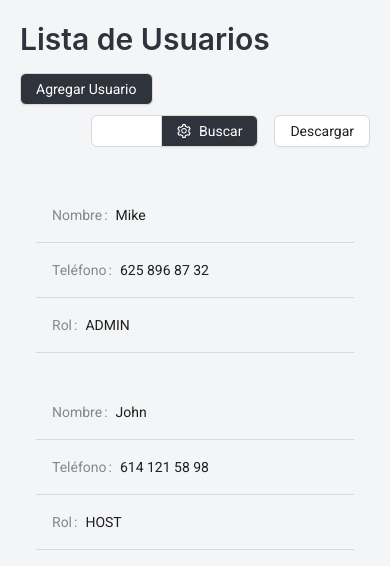
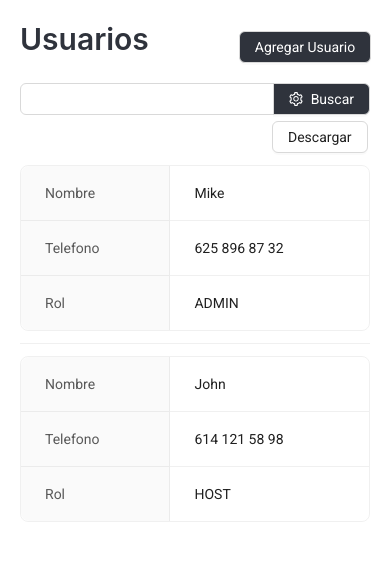
Before and after one commit to alonsosfera/event-ticket-project, a Next.js app: page /users in a window 390 px wide. Shown: the top 566 px of the page. Built offline with nearby package versions, Linux system fonts and the light colour scheme.

Commit message:
use of new reusable component, for the list display in mobile view, also adjusted the buttons with row and col for different screens in user page

```diff
--- a/components/user/users-component.js
+++ b/components/user/users-component.js
@@ -1,9 +1,9 @@
-import { Button, Col, Row, Typography, Input, Space, Modal } from "antd"
+import { Button , Col , Row , Typography , Input , Space , Modal , List } from "antd"
 import { SettingOutlined, EditOutlined, DeleteOutlined } from "@ant-design/icons"
 import NewUser from "@/components/user/new-user-component"
 import { useState } from "react"
 import UsersTableComponent from "@/components/user/users-table-component"
-import UsersListComponent from "@/components/user/users-list-component"
+import DescriptionListComponent from "@/components/shared/description-list-component"
 
 const Users = () => {
   const [isModalVisible, setIsModalVisible] = useState(false)
@@ -67,13 +67,16 @@ const Users = () => {
 
   return (
     <>
-      <Row style={{ background: "#F4F5F7", padding: "20px" }} gutter={[24, 0]}>
+      <Row style={{ padding: "20px" }} gutter={[24, 0]}>
         <Col span={24} style={{ marginBottom: "10px" }}>
           <Row justify="space-between" align="middle">
             <Col>
-              <Typography.Title level={2} style={{ color: "#2F333C" }}>Lista de Usuarios</Typography.Title>
+              <Typography.Title level={2} style={{ color: "#2F333C" }}>Usuarios</Typography.Title>
             </Col>
-            <Col>
+            <Col
+              xs={9}
+              md={4}
+              lg={4}>
               <Button
                 key="submit"
                 onClick={showModal}
@@ -87,8 +90,11 @@ const Users = () => {
         <Col span={24}>
           <Row
             justify="end" align="middle"
-            style={{ marginBottom: "25px" }} gutter={[16, 0]}>
-            <Col span={12}>
+            gutter={[28, 6]}>
+            <Col
+              xs={24}
+              md={18}
+              lg={18}>
               <Space.Compact style={{ width: "100%" }}>
                 <Input />
                 <Button
@@ -98,7 +104,7 @@ const Users = () => {
                 </Button>
               </Space.Compact>
             </Col>
-            <Col>
+            <Col xs={8} md={4}>
               <Button>Descargar</Button>
             </Col>
           </Row>
@@ -114,10 +120,17 @@ const Users = () => {
                 rowSelection={rowSelection} />
             </Col>
             <Col xs={24} md={0}>
-              <UsersListComponent
+              <List
                 dataSource={dataSource}
-                columns={columns}
-                rowSelection={rowSelection} />
+                renderItem={item => (
+                  <List.Item>
+                    <DescriptionListComponent items={[
+                      { label: "Nombre", value: item.name },
+                      { label: "Telefono", value: item.phone },
+                      { label: "Rol", value: item.role }
+                    ]} />
+                  </List.Item>
+                )} />
             </Col>
           </Row>
         </Col>
--- a/components/user/users-list-component.js
+++ b/components/user/users-list-component.js
@@ -1,26 +1,33 @@
-import { Descriptions } from "antd"
-
+import { Col , Descriptions , Row } from "antd"
 
 const UserList = ({ dataSource, columns }) => {
-
   return (
-    <div>
-      {dataSource.map (data => (
+    <Row gutter={[16, 16]}>
+      {dataSource.map(data => (
+        <Col>
           <Descriptions
-          style={{ padding: "1rem" }} key={data.key}>
-          {columns.map (column => (
+            style={{ padding: "1rem", background: "#F4F5F7" }}
+            key={data.key}
+            labelStyle={{ width: "30%", textAlign: "right", paddingRight: "1rem" }}
+            contentStyle={{ width: "70%", textAlign: "left" }}>
+            {columns.map(
+            column =>
               column.dataIndex && (
                 <Descriptions.Item
-                style={{ borderBottom: "1px solid #d5dbdb", padding: "1rem" }}
+                  style={{
+                    borderBottom: "1px solid #d5dbdb",
+                    padding: "1rem"
+                  }}
                   key={column.key}
                   label={column.title}>
                   {data[column.dataIndex]}
                 </Descriptions.Item>
               )
+          )}
+          </Descriptions>
+        </Col>
       ))}
-        </Descriptions>
-      ))}
-    </div>
+    </Row>
   )
 }
 
```
Lines whose indentation alone changed are shown as unchanged.
